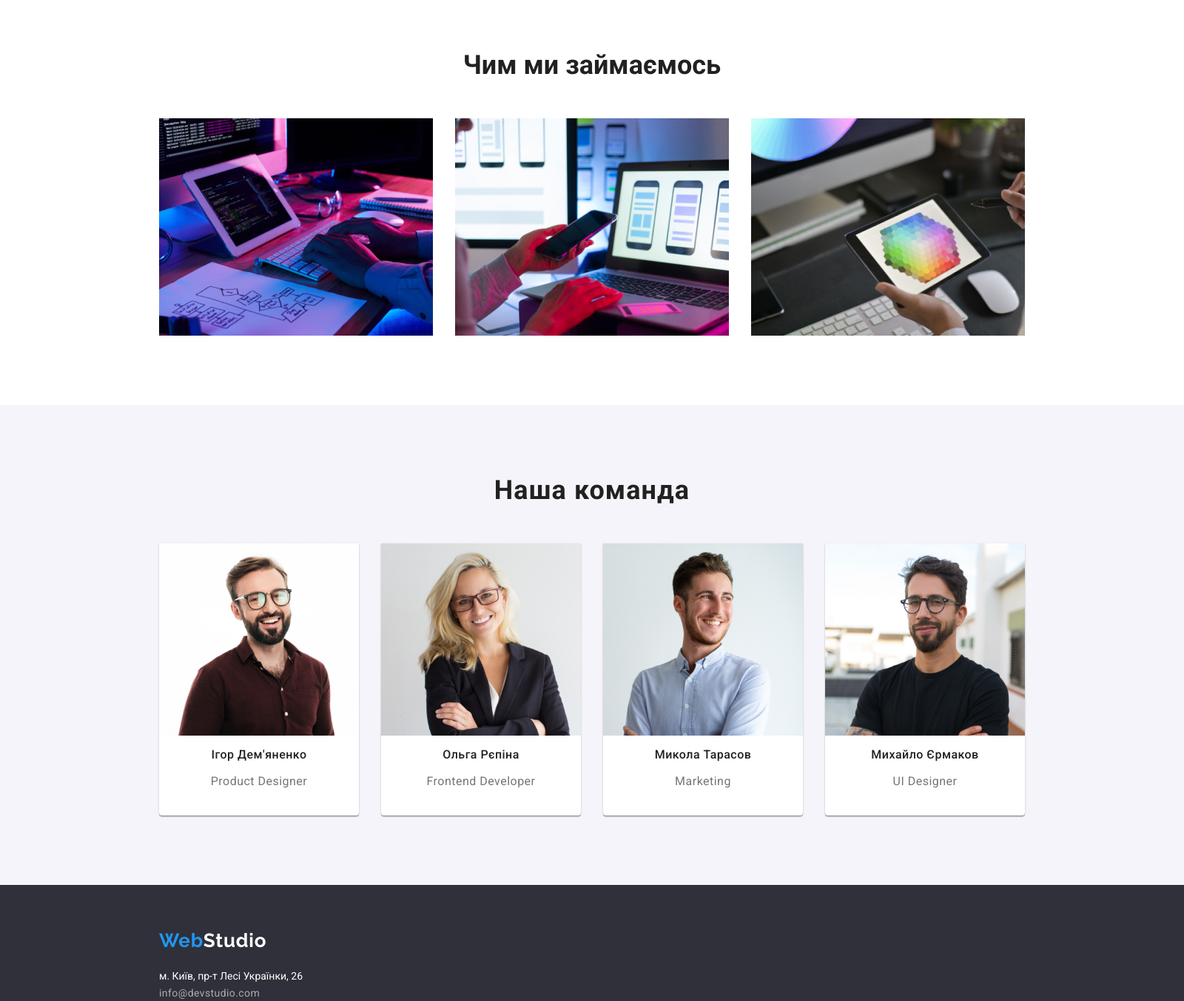
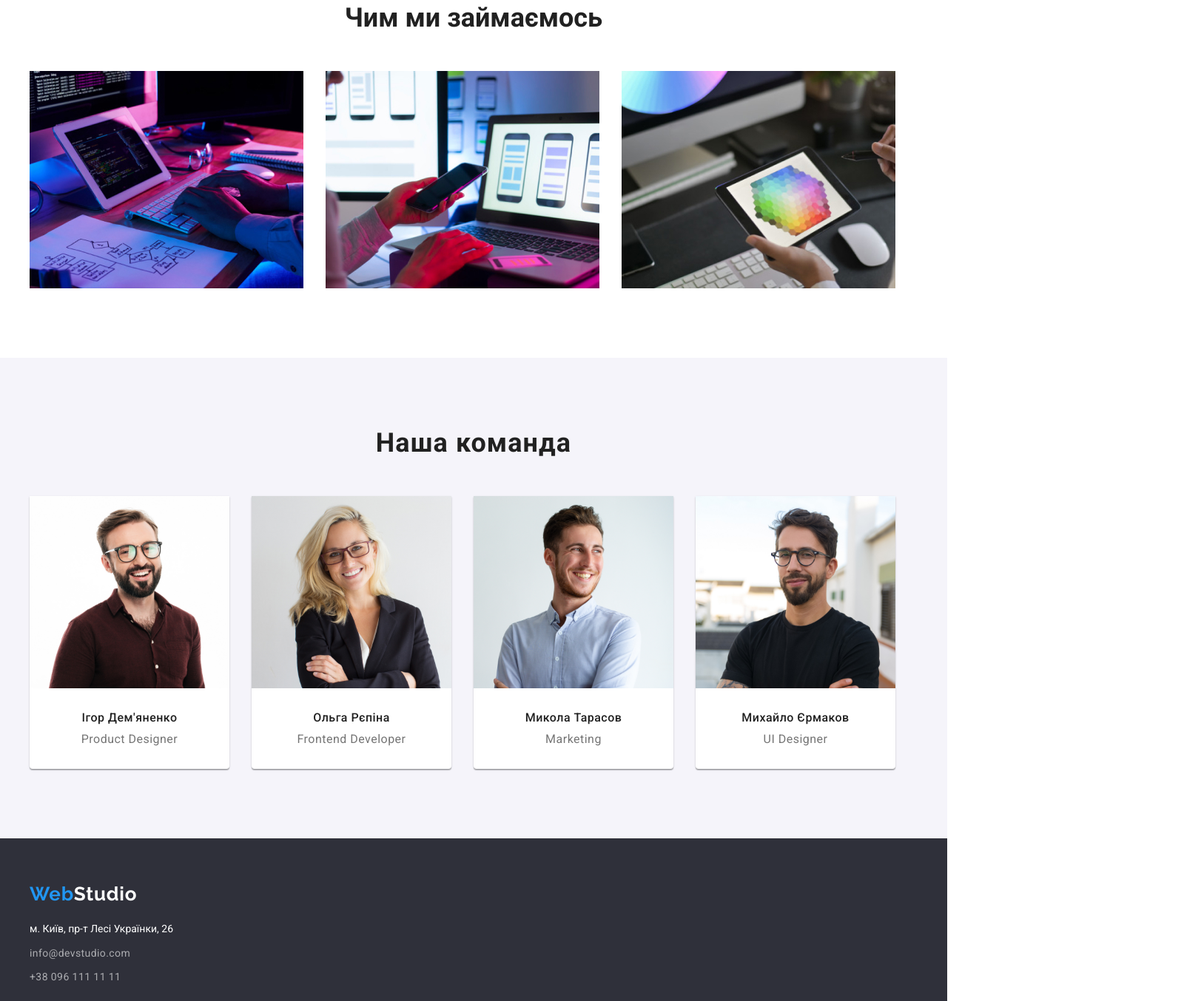
Before and after one commit to zendr/goit-markup-hw-03, a plain HTML site: page index.html in a window 1280 px wide. Shown: the part 1051-2405 px from the top of the page at 74% size, 1600 px wide, since content can reach past the window. Drawn offline with nearby package versions, Linux system fonts and the light colour scheme.

Commit message:
виправлення помилок після перевірки

```diff
--- a/index.html
+++ b/index.html
@@ -8,14 +8,15 @@
     <link rel="preconnect" href="https://fonts.gstatic.com" crossorigin>
     <link href="https://fonts.googleapis.com/css2?family=Raleway:wght@700&family=Roboto:wght@400;500;700;900&display=swap"
         rel="stylesheet">
-    <link rel="stylesheet" href="https://cdnjs.cloudflare.com/ajax/libs/modern-normalize/1.0.0/modern-normalize.min.css"/>
+    <link rel="stylesheet" href="https://cdnjs.cloudflare.com/ajax/libs/modern-normalize/1.1.0/modern-normalize.min.css" />
     <link rel="stylesheet" href="styles/styles.css">
     <title>Головна</title>
 </head>
 <body>
     <!--Верхня лінія-->
     <header>
-        <nav class="container top">
+        <div class="container top">
+            <nav class="top">
                 <a class="logo" href="./index.html">Web<span class="logo-black">Studio</span></a>
                 <ul class="nav">
                     <li class="nav-list">
@@ -37,15 +38,19 @@
                     </li>
                 </ul>
             </nav>
+        </div>
     </header>
     <main>
     <!--Шапка-->
-    <section class="solution">
+    <section class="solution section">
+        <div class="container">
             <h1 class="solution-text">ЕФЕКТИВНІ РІШЕННЯ ДЛЯ<br> ВАШОГО БІЗНЕСУ</h1>
-        <button class="solution-button" type="button">Замовити послугу</button>
+        <button type="button" class="solution-button">Замовити послугу</button>
+        </div>
     </section>
     <!--Особливості-->
-    <section class="container">
+    <section class="feature section">
+        <div class="container">
             <h2 class="visually-hidden">Особливості</h2>
             <ul class="features">
                 <li class="item">
@@ -65,56 +70,65 @@
                     <p class="features-text">Значимість цих проблем настільки очевидна, що реалізація планових завдань.</p>
                 </li>
             </ul>
+        </div>
     </section>
     <!--Чим ми займаємось-->
-    <section class="container">
-        <div class="text">
+    <section class="section work">
+        <div class="container">
             <h2 class="what-we-do-text">Чим ми займаємось</h2>
-        </div>
             <ul class="what-we-do">
-                <li  class="item">
+                <li class="item">
                     <img src="images/img1.jpg" alt="Програміст пише код" width="370">
                 </li>
-                <li  class="item">
+                <li class="item">
                     <img src="images/img2.jpg" alt="Розробник працює над інтерфейсом мобільного телефону" width="370">
                 </li>
-                <li  class="item">
+                <li class="item">
                     <img src="images/img3.jpg" alt="Дизайнер тримає в руках планшет та вибирає колір макету" width="370">
                 </li>
             </ul>
+        </div>
     </section>
     <!--Наша команда-->
-    <section class="our-team">
-        <div class="text">
+    <section class="section our-team">
+        <div class="container">
             <h2 class="team-title">Наша команда</h2>
-        </div>
         <ul class="team">
                 <li class="team-item">
                         <img src="images/photo1.jpg" alt="Фото 1" width="270">
+                        <div class="team-box">
                             <h3 class="team-member">Ігор Дем'яненко</h3>
                             <p class="team-text">Product Designer</p>
+                        </div>
                 </li>
                 <li class="team-item">
                         <img src="images/photo2.jpg" alt="Фото 2" width="270">
+                        <div class="team-box">
                             <h3 class="team-member">Ольга Рєпіна</h3>
                             <p class="team-text">Frontend Developer</p>
+                        </div>
                 </li>
                 <li class="team-item">
                         <img src="images/photo3.jpg" alt="Фото 3" width="270">
+                        <div class="team-box">
                             <h3 class="team-member">Микола Тарасов</h3>
                             <p class="team-text">Marketing</p>
+                        </div>
                 </li>
                 <li class="team-item">
                         <img src="images/photo4.jpg" alt="Фото 4" width="270">
+                        <div class="team-box">
                             <h3 class="team-member">Михайло Єрмаков</h3>
                             <p class="team-text">UI Designer</p>
+                        </div>
                 </li>
         </ul>
+        </div>
     </section>
     </main>
     <!--Футер-->
-    <footer>
-        <div class="footer">
+    <footer class="footer">
+        <div class="container">
             <div class="footer-logo">
                 <a class="logo" href="./index.html">Web<span class="logo-acc">Studio</span></a>
             </div>
--- a/styles/styles.css
+++ b/styles/styles.css
@@ -7,7 +7,6 @@
 body {
 font-family: Roboto;
 color: var(--title-text-color);
-    width: 1600px;
     margin: 0 auto;
 }
 a:link,
@@ -16,20 +15,34 @@ a:hover,
 a:active {
     text-decoration: none;
 }
-ul, li {
+h1,
+h2,
+h3,
+h4,
+h5,
+h6,
+p,
+ul {
+    margin: 0;
+    padding: 0;
+}
+
+li {
     list-style-type: none;
-    padding: 0;
-    margin: 0;
-
 }
 .container {
     width: 1230px;
-    margin-top: 94px;
     margin-left: auto;
     margin-right: auto;
     margin-bottom: 0;
     padding-left: 15px;
     padding-right: 15px;
+}
+
+.section {
+    width: 100%;
+    padding-top: 94px;
+    padding-bottom: 94px;
 }
 .visually-hidden {
     position: absolute;
@@ -49,16 +62,11 @@ img {
     max-width: 100%;
     height: auto;
 }
-
-header {
-    border-bottom: 1px solid #ECECEC;
-}
-/*Верхня ліня*/
+/*Верхня лінія*/
 .top {
     background: #ffffff;
     display: flex;
     align-items: center;
-    margin-top: 0;
 }
 .logo {
     color:var(--accent-color);
@@ -72,14 +80,19 @@ header {
 .logo-black {
     color: var(--title-text-color);
 }
+
 .nav {
     display: flex;
+    margin-left: 93px;
 }
 
  .nav .nav-list {
     margin-left: 50px;
     margin-top: 0;
     margin-bottom: 0;
+ }
+ nav .nav-list:first-child {
+    margin-left: 0;
  }
  .nav-list .item {
     display: block;
@@ -91,17 +104,13 @@ header {
     letter-spacing: 0.02em;
     color: var(--title-text-color);
  }
-
+ .adr-list .item+.item {
+     margin-left: 50px;
+ }
  .adr-list {
     display: flex;
-    margin-left: auto;
+    margin-left: 344px;
 }
-
-.adr-list .item + .item {
-    margin-left: 50px;
-
-}
-
  .top-adr {
      font-weight: 500;
      font-size: 14px;
@@ -116,12 +125,17 @@ header {
     color: var(--accent-color);
  }
 
+header {
+    border-bottom: 1px solid #ECECEC;
+}
  /*Шапка*/
 .solution {
     background: #2F303A;
+    text-align: center;
+}
+.solution{
     padding-top: 200px;
-    padding-bottom: 280px;
-    text-align: center;
+    padding-bottom: 200px;
 }
 .solution-text {
     font-weight: 900;
@@ -133,8 +147,12 @@ header {
     margin-bottom: 30px;
 }
 .solution-button {
-    width: 216px;
-    height: 50px;
+    display: inline-block;
+    padding: 10px 32px;
+    min-width: 216px;
+    border: none;
+    cursor: pointer;
+
     background-color: #2196F3;
     box-shadow: 0px 4px 4px rgba(0, 0, 0, 0.15);
     border-radius: 4px;
@@ -144,18 +162,18 @@ header {
     font-size: 16px;
     line-height: 1.9;
     color: var(--other-text-color);
-    margin: 0 auto;
 }
 
 /*Особливості*/
 .features {
-    margin: 0 auto;
     display: flex;
     flex-direction: row;
-    justify-content: space-evenly;
 }
 .features .item {
     width: 270px;
+}
+.features .item:not(:last-child) {
+    margin-right: 30px;
 }
 
 .features-title {
@@ -176,39 +194,27 @@ header {
 
 /*Чим ми займаємось*/
 .what-we-do {
-    margin: 0 auto;
     display: flex;
     flex-direction: row;
-    justify-content: center;
-    padding-bottom: 94px;
-}
-.text{
-    padding-bottom: 50px;
 }
 .what-we-do-text {
     font-weight: 700;
     font-size: 36px;
     line-height: 1.2;
     text-align: center;
-    margin-top: 0;
-    margin-bottom: 0;
+    margin-bottom: 50px;
     }
-.what-we-do .item {
-    margin-left: 15px;
-    margin-right: 15px;
+
+.what-we-do .item:not(:last-child) {
+    margin-right: 30px;
 }
-/*Наша команда*/
+    /*Наша команда*/
 .our-team {
     background: #F5F4FA;
-}
-.our-team .text {
-    padding-bottom: 50px;
 }
 .team {
     display: flex;
     flex-direction: row;
-    justify-content: center;
-    padding-bottom: 94px;
 }
 .team-title {
     font-weight: 700;
@@ -216,9 +222,22 @@ header {
     line-height: 1.2;
     letter-spacing: 0.03em;
     text-align: center;
-    margin-top: 0;
-    margin-bottom: 0;
-    padding-top: 94px;
+    margin-bottom: 50px;
+}
+.team-item {
+    width: 270px;
+    background: #FFFFFF;
+    box-shadow: 0px 1px 3px rgba(0, 0, 0, 0.12),
+     0px 1px 1px rgba(0, 0, 0, 0.14),
+     0px 2px 1px rgba(0, 0, 0, 0.2);
+    border-radius: 0px 0px 4px 4px;
+}
+.team-item:not(:last-child) {
+    margin-right: 30px;
+}
+.team-box {
+    padding-top: 30px;
+    padding-bottom: 30px;
 }
 .team-member {
     font-weight: 500;
@@ -226,6 +245,7 @@ header {
     line-height: 1.2;
     letter-spacing: 0.03em;
     text-align: center;
+    margin-bottom: 10px;
 }
 .team-text {
     font-size: 16px;
@@ -234,26 +254,14 @@ header {
     letter-spacing: 0.03em;
     color: #757575;
 }
-.team-item {
-    width: 270px;
-    height: 368px;
-    margin-left: 15px;
-    margin-right: 15px;
-    background: #FFFFFF;
-    box-shadow: 0px 1px 3px rgba(0, 0, 0, 0.12),
-     0px 1px 1px rgba(0, 0, 0, 0.14),
-     0px 2px 1px rgba(0, 0, 0, 0.2);
-    border-radius: 0px 0px 4px 4px;
-}
-
 /*Футер*/
 .footer {
     background-color: #2F303A;
     display: block;
-    padding-left: 215px;
+    padding-top: 60px;
+    padding-bottom: 60px;
 }
 .footer-logo {
-    padding-top: 60px;
     padding-bottom: 20px;
 
 }
@@ -275,7 +283,6 @@ header {
     line-height: 1.7;
     font-style: normal;
     color: var(--other-text-color);
-    padding-bottom: 20px;
 }
 .footer-a {
      font-size: 14px;
@@ -290,11 +297,9 @@ header {
 .footer-a:focus {
     color: var(--accent-color);
 }
-.adrr-item {
-    padding-top: 9px;
-}
-.addr:last-child {
-    padding-bottom: 60px;
+
+.addr-item:not(:last-child) {
+    margin-bottom: 9px;
 }
 
 /*ПОРТФОЛІО*/
```
Also changed, not shown: portfolio.html (+9 -7 lines). Lines whose indentation alone changed are shown as unchanged.
